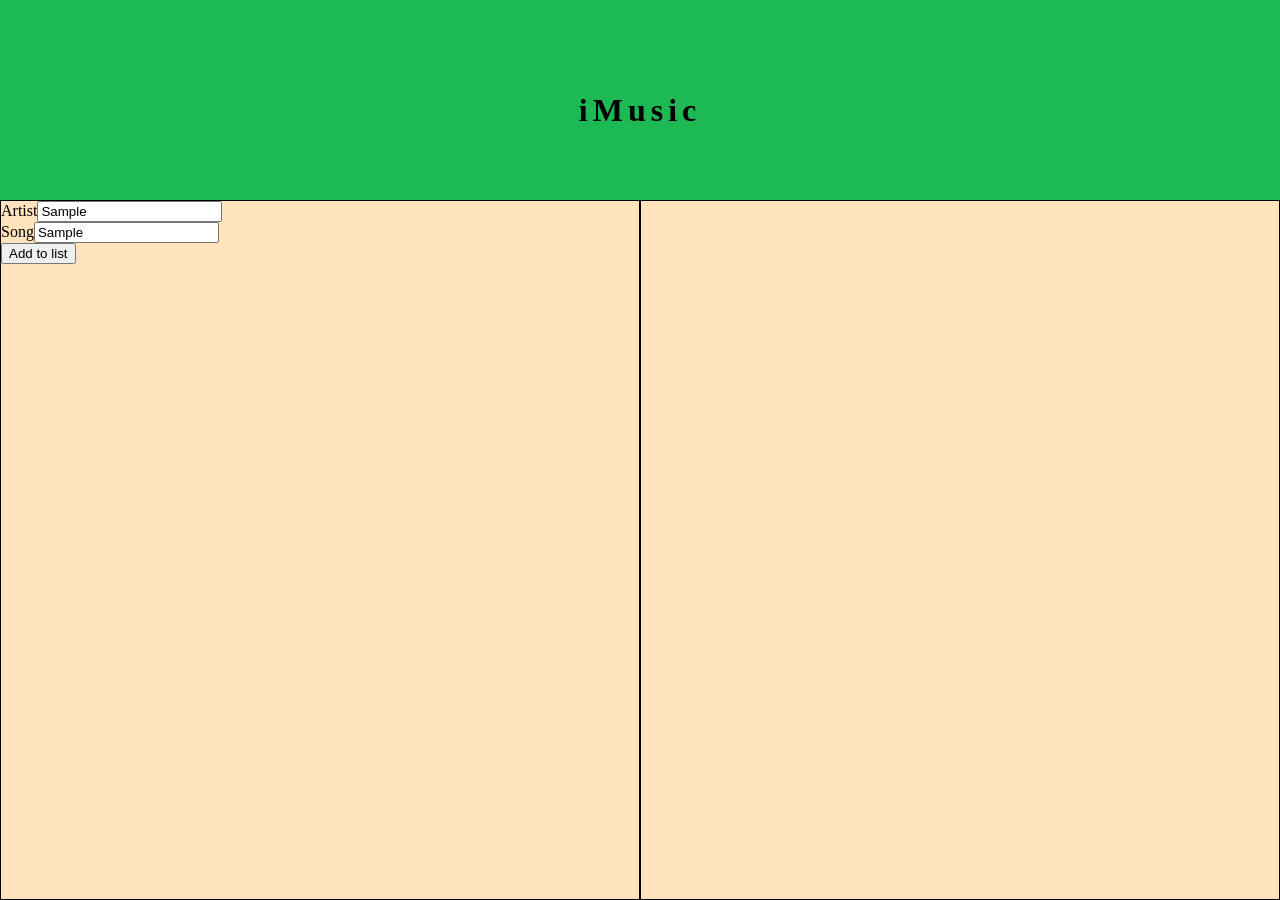
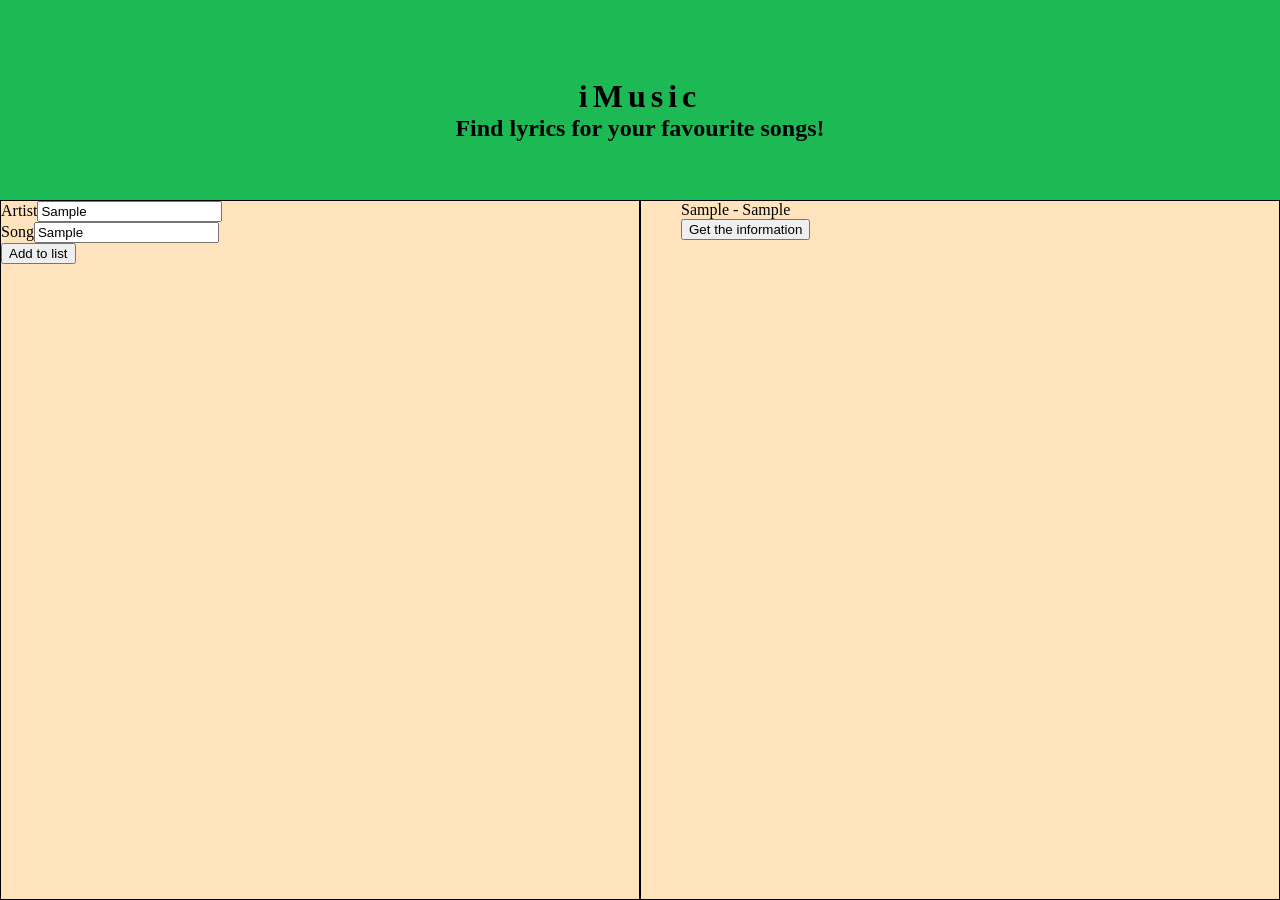
Before and after one commit to Doftgrahn/lyricThatNow, a plain HTML site: page home.html in a window 1280 px wide. Both pictures are taken after typing "Sample", "Sample" into the empty fields and a click on the button "Add to list". Drawn offline with nearby package versions, Linux system fonts and the light colour scheme.

Commit message:
js first version

```diff
--- a/home.css
+++ b/home.css
@@ -5,6 +5,7 @@
 #84D2F6
 #91E5F6
 */
+
 body {
   background-color: #133C55;
 }
@@ -42,3 +43,7 @@ main {
   width: 50%;
   border: 1px solid black;
 }
+
+ul {
+  list-style-type: none;
+}
--- a/home.html
+++ b/home.html
@@ -12,6 +12,7 @@
 <body>
   <header>
     <h1>iMusic</h1>
+    <h2>Find lyrics for your favourite songs!</h2>
   </header>
 
   <main>
@@ -25,7 +26,9 @@
 
     </div>
     <div class="main-container output-container">
-
+      <ul class="listOfSongs">
+        <li class="lineInTheList"></li>
+      </ul>
 
 
 
--- a/home.js
+++ b/home.js
@@ -1,15 +1,32 @@
 $(document).ready(() => {
+  const state = {
+  playlist: []
+};
 
-let url;
-let urlKey;
+  //$("#listOfSongs").hide();
+
+  $("#add-song").click(()=>{
+    console.log("button add song was clicked");
+    let artist = $('#artist').val();
+    let title = $('#song').val();
+    let button = $('<button>Get the information</button>');
+    button.click( () => getLyrics(artist, title) );
+    $(".lineInTheList").append("<li>" + artist + " - " + title + "</li>");// + '<button id="getLyrics">Get the lyrics</button>');
+    $(".lineInTheList").append(button);
+    state.playlist.push(artist, title);
+    localStorage.setItem('playlist', JSON.stringify(state.playlist));
+  })
 
 
-
-
-
-
-
-
-
-
+  $("#getLyrics").click(getLyrics);
+  function getLyrics (artist, title) {
+    console.log("button get lyrics was clicked");
+    $.ajax(`https://api.lyrics.ovh/v1/${artist}/${title}`)
+    .done((res) => {
+      let reply = JSON.parse(res);
+    })
+    //let elem = $(`<li>${artist}-${title}<button id="getLyrics"></button></li>`);
+    //$(".listOfSongs").append(elem);
+    //$(".listOfSongs").show();
+  };
 });
```
Lines whose indentation alone changed are shown as unchanged.
